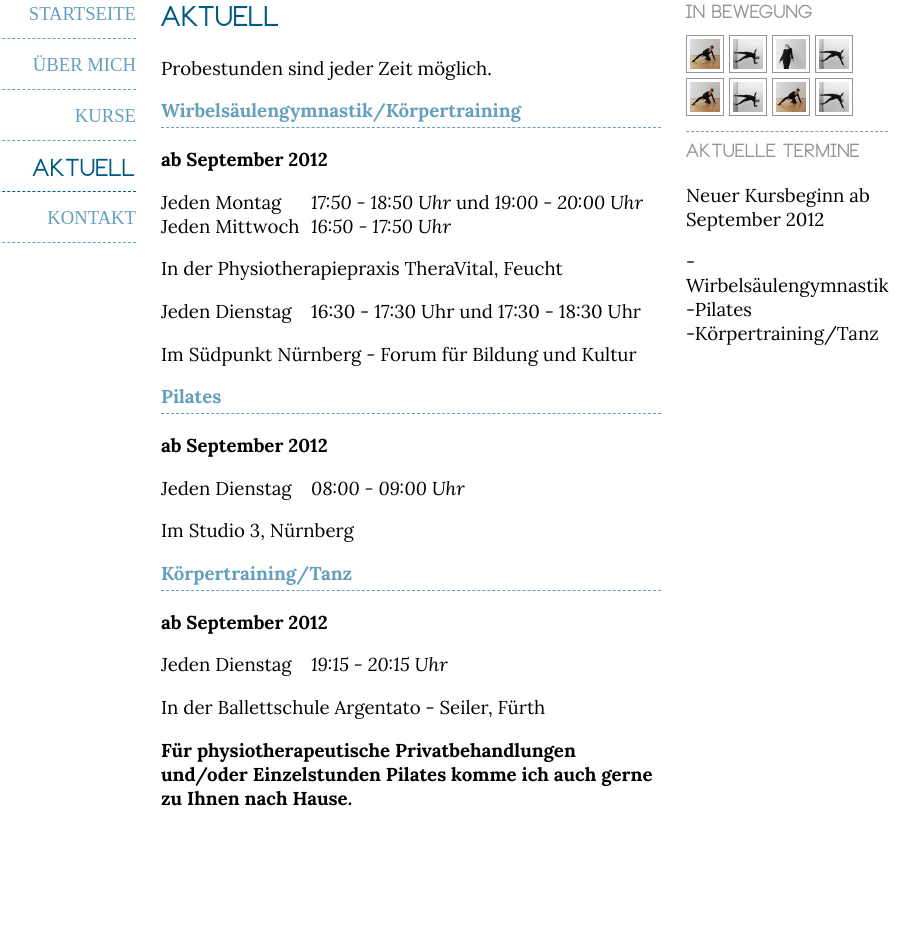
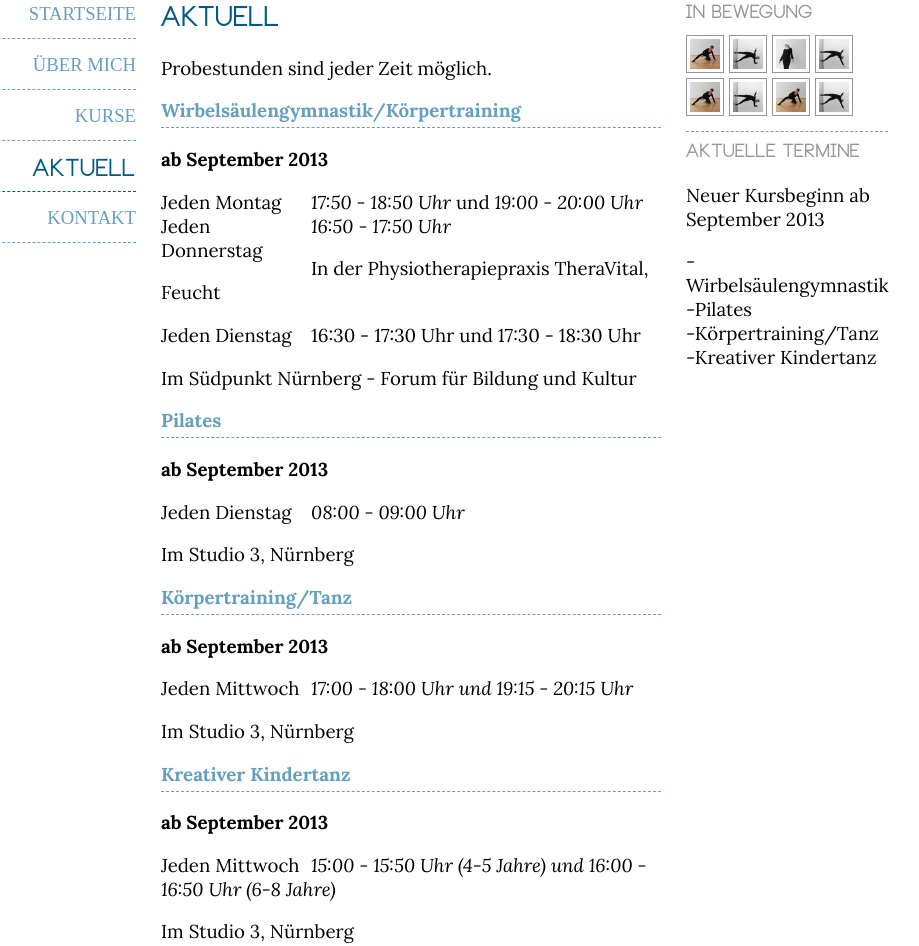
Before and after one commit to asyova/stephanie-selter, a plain HTML site: page current.html in a window 1280 px wide. Shown: the part 288-1234 px from the top of the page, without its empty margins (215-1134 px from the left). Before the commit the page ends 1136 px from the top, so only its background shows below. Drawn offline with nearby package versions, Linux system fonts and the light colour scheme; a web font is replaced by a local one.

Commit message:
updates to the text

```diff
--- a/current.html
+++ b/current.html
@@ -80,13 +80,15 @@
         </div>
         <div class="aside paddingTop10">
             <h3>AKTUELLE TERMINE</h3>
-            <p>Neuer Kursbeginn ab September 2012</p>
+            <p>Neuer Kursbeginn ab September 2013</p>
             <p>
                -Wirbelsäulengymnastik
                <br />
                -Pilates
                <br />
                -Körpertraining/Tanz
+			   <br />
+			   -Kreativer Kindertanz
             </p>
         </div>
     </div>
@@ -99,11 +101,11 @@
 	    Probestunden sind jeder Zeit möglich.
 	</p>
 	<div class="fontSizeH4 borderBottomH4Color paddingBottom5">Wirbelsäulengymnastik/Körpertraining</div>
-	<p class="bold600">ab September 2012</p>
+	<p class="bold600">ab September 2013</p>
 
     <div class="text column1">Jeden Montag</div>
     <div class="text"><span class="italic">17:50 - 18:50 Uhr</span> und <span class="italic">19:00 - 20:00 Uhr</span></div>
-    <div class="text column1">Jeden Mittwoch</div>
+    <div class="text column1">Jeden Donnerstag</div>
     <div class="text italic">16:50 - 17:50 Uhr</div>
 	<p>
 	    In der Physiotherapiepraxis TheraVital, Feucht
@@ -114,18 +116,25 @@
 	     Im Südpunkt Nürnberg - Forum für Bildung und Kultur
 	</p>
 	<div class="fontSizeH4 borderBottomH4Color paddingBottom5">Pilates</div>
-	<p class="bold600">ab September 2012</p>
+	<p class="bold600">ab September 2013</p>
 	<div class="text column1">Jeden Dienstag</div>
 	<div class="text italic">08:00 - 09:00 Uhr</div>
 	<p>
 	    Im Studio 3, Nürnberg
 	</p>
     <div class="fontSizeH4 borderBottomH4Color paddingBottom5">Körpertraining/Tanz</div>
-	<p class="bold600">ab September 2012</p>
-	<div class="text column1">Jeden Dienstag</div>
-	<div class="text italic">19:15 - 20:15 Uhr</div>
+	<p class="bold600">ab September 2013</p>
+	<div class="text column1">Jeden Mittwoch </div>
+	<div class="text italic">17:00 - 18:00 Uhr und 19:15 - 20:15 Uhr</div>
 	<p>
-	    In der Ballettschule Argentato - Seiler, Fürth
+	    Im Studio 3, Nürnberg
+	</p>
+	<div class="fontSizeH4 borderBottomH4Color paddingBottom5">Kreativer Kindertanz</div>
+	<p class="bold600">ab September 2013</p>
+	<div class="text column1">Jeden Mittwoch </div>
+	<div class="text italic">15:00 - 15:50 Uhr (4-5 Jahre) und 16:00 - 16:50 Uhr (6-8 Jahre)</div>
+	<p>
+	    Im Studio 3, Nürnberg
 	</p>
 	<p>
 	   <text class="bold600"> Für physiotherapeutische Privatbehandlungen und/oder Einzelstunden Pilates komme ich auch gerne
```
Also changed, not shown: Index.html (+3 -1 lines), about.html (+3 -1 lines), contact.html (+3 -1 lines), courses.html (+3 -1 lines).
